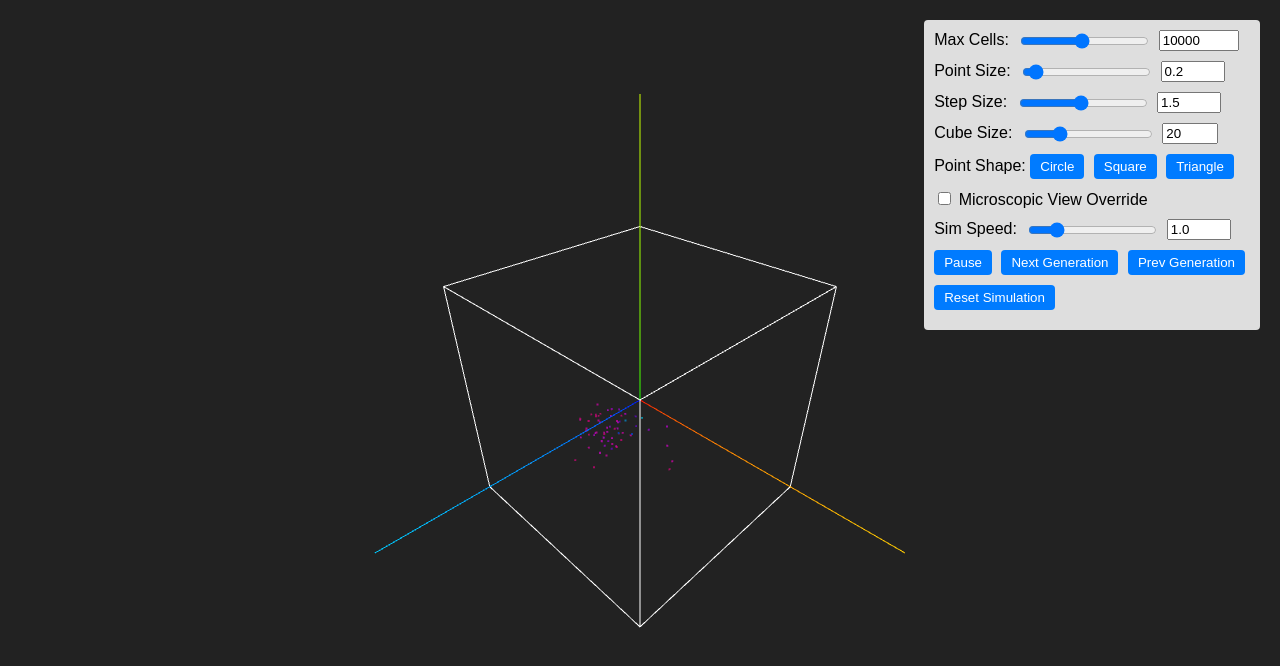
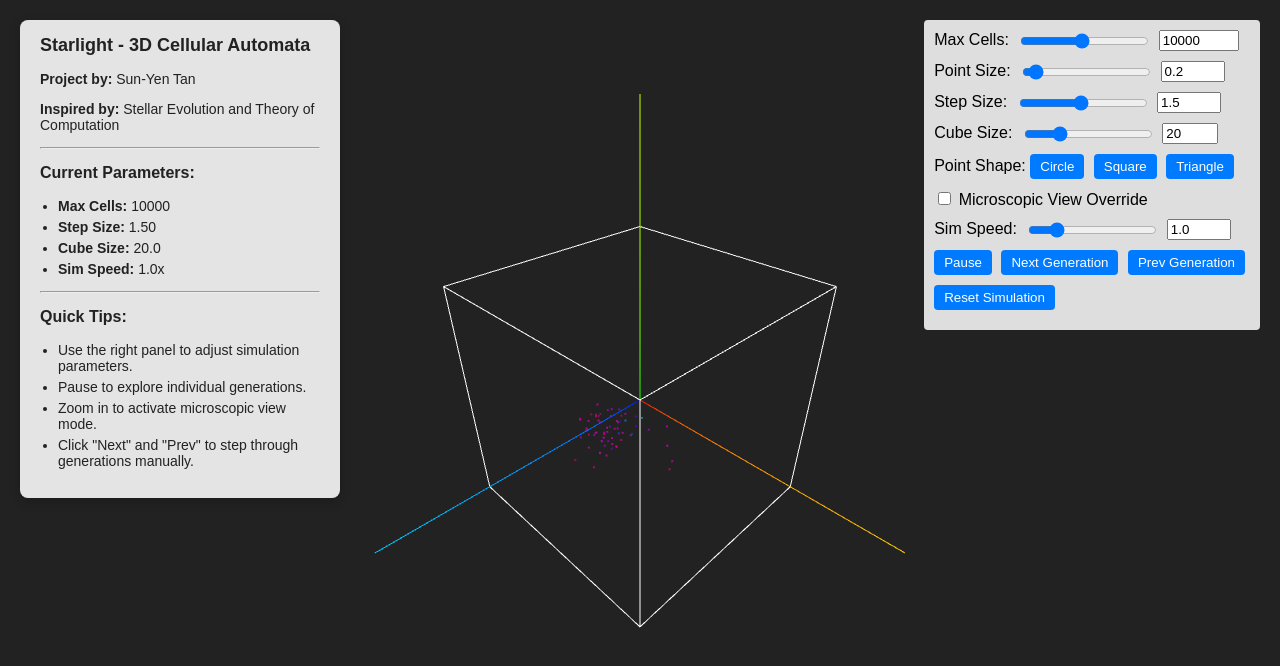
Before and after one commit to sunyentan/starlight, a plain HTML site: page index.html in a window 1280 px wide. Drawn offline with nearby package versions, Linux system fonts and the light colour scheme.

Commit message:
added info panel

```diff
--- a/index.html
+++ b/index.html
@@ -1,5 +1,6 @@
 <!DOCTYPE html>
 <html lang="en">
+
 <head>
   <meta charset="UTF-8">
   <title>3D Cellular Automaton</title>
@@ -13,7 +14,33 @@
     }
   </script>
 </head>
+
 <body>
+  <div id="infoPanel">
+    <h2>Starlight - 3D Cellular Automata</h2>
+    <p><strong>Project by:</strong> Sun-Yen Tan</p>
+    <p><strong>Inspired by:</strong> Stellar Evolution and Theory of Computation</p>
+
+    <hr>
+
+    <h3>Current Parameters:</h3>
+    <ul>
+      <li><strong>Max Cells:</strong> <span id="infoMaxCells">10000</span></li>
+      <li><strong>Step Size:</strong> <span id="infoStepSize">0.5</span></li>
+      <li><strong>Cube Size:</strong> <span id="infoCubeSize">20</span></li>
+      <li><strong>Sim Speed:</strong> <span id="infoSimSpeed">1.0x</span></li>
+    </ul>
+
+    <hr>
+
+    <h3>Quick Tips:</h3>
+    <ul>
+      <li>Use the right panel to adjust simulation parameters.</li>
+      <li>Pause to explore individual generations.</li>
+      <li>Zoom in to activate microscopic view mode.</li>
+      <li>Click "Next" and "Prev" to step through generations manually.</li>
+    </ul>
+  </div>
   <div id="controlPanel">
     <div>
       <label for="maxCellsRange">Max Cells:</label>
@@ -61,4 +88,5 @@
   </div>
   <script type="module" src="main.js"></script>
 </body>
+
 </html>
--- a/main.js
+++ b/main.js
@@ -396,3 +396,34 @@ window.addEventListener('resize', () => {
   camera.updateProjectionMatrix();
   renderer.setSize(window.innerWidth, window.innerHeight);
 });
+
+function updateInfoPanel() {
+  document.getElementById("infoMaxCells").textContent = maxCells;
+  document.getElementById("infoStepSize").textContent = stepSize.toFixed(2);
+  document.getElementById("infoCubeSize").textContent = boxSize.toFixed(1);
+  document.getElementById("infoSimSpeed").textContent = simSpeed.toFixed(1) + 'x';
+}
+
+maxCellsRange.addEventListener("input", function(e) {
+  maxCells = parseInt(e.target.value);
+  maxCellsNumber.value = e.target.value;
+  updateInfoPanel();
+});
+stepSizeRange.addEventListener("input", function(e) {
+  stepSize = parseFloat(e.target.value);
+  stepSizeNumber.value = e.target.value;
+  updateInfoPanel();
+});
+cubeSizeRange.addEventListener("input", function(e) {
+  const newCubeSize = parseFloat(e.target.value);
+  cubeSizeNumber.value = e.target.value;
+  updateCube(newCubeSize);
+  updateInfoPanel();
+});
+simSpeedRange.addEventListener("input", function(e) {
+  simSpeed = parseFloat(e.target.value);
+  simSpeedNumber.value = e.target.value;
+  updateInfoPanel();
+});
+
+updateInfoPanel();
--- a/style.css
+++ b/style.css
@@ -40,3 +40,37 @@ canvas {
 #controlPanel button:hover {
   background: #0056b3;
 }
+
+#infoPanel {
+  position: fixed;
+  top: 20px;
+  left: 20px;
+  width: 280px;
+  background: rgba(255, 255, 255, 0.88);
+  padding: 15px 20px;
+  border-radius: 8px;
+  font-family: Arial, sans-serif;
+  font-size: 14px;
+  color: #222;
+  z-index: 10;
+  box-shadow: 0 4px 12px rgba(0, 0, 0, 0.2);
+}
+
+#infoPanel h2 {
+  margin-top: 0;
+  font-size: 18px;
+}
+
+#infoPanel h3 {
+  margin-top: 15px;
+  font-size: 16px;
+}
+
+#infoPanel ul {
+  padding-left: 18px;
+  margin-top: 8px;
+}
+
+#infoPanel ul li {
+  margin-bottom: 5px;
+}
```
